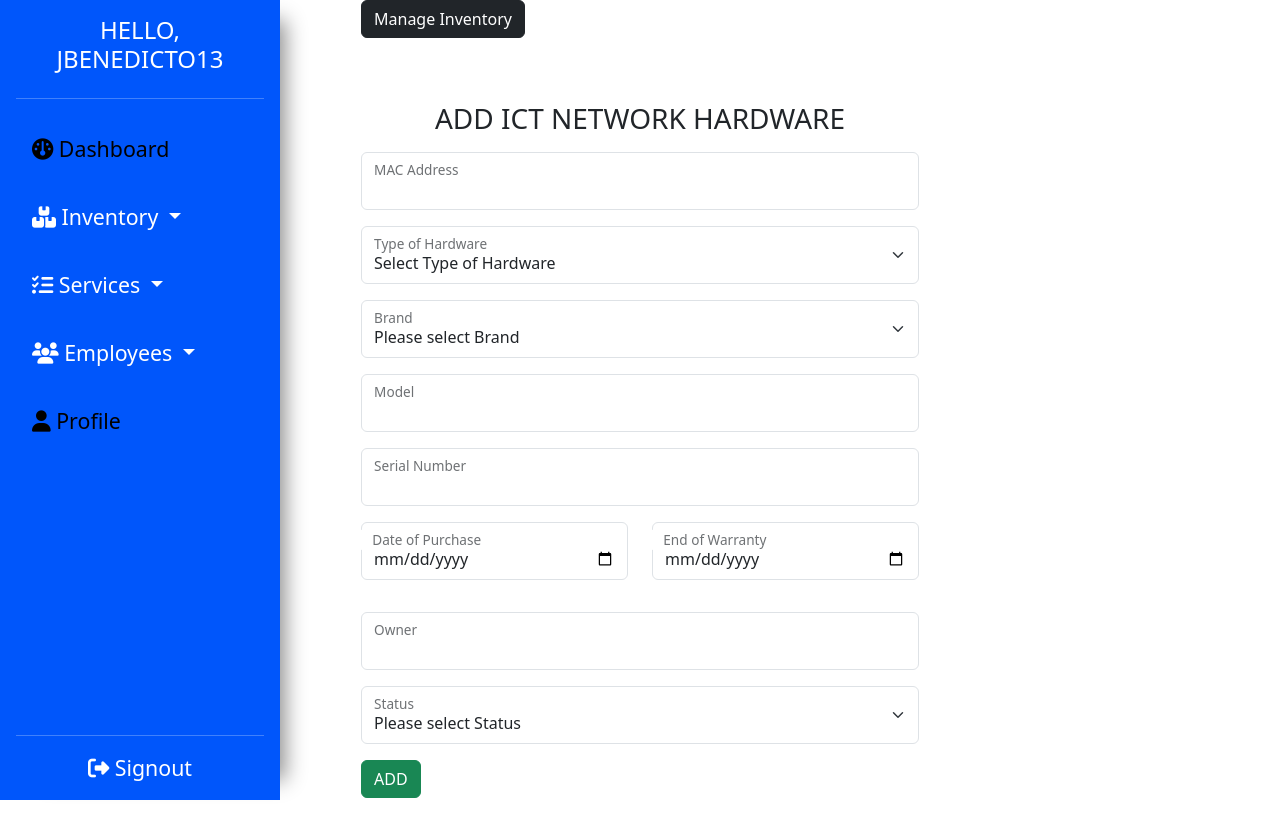
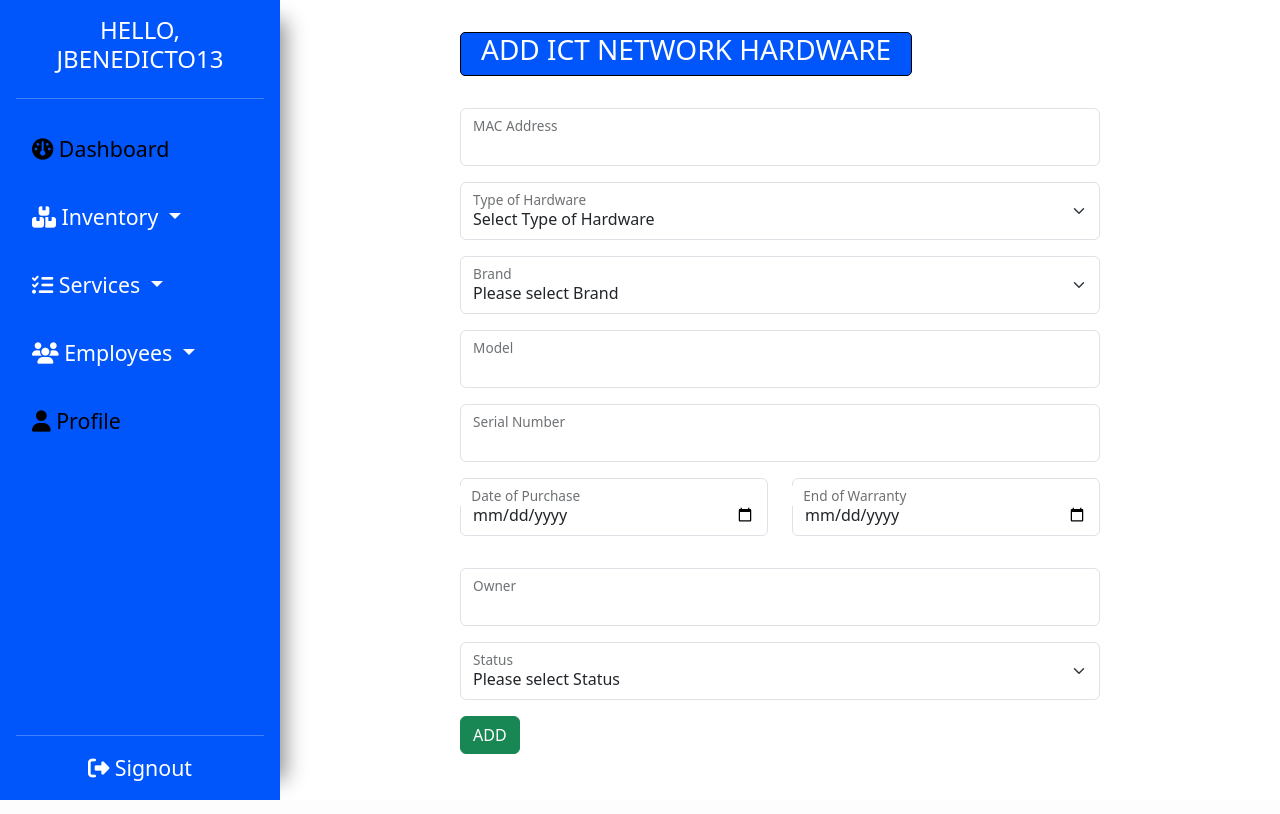
Before and after one commit to res1ro3/ict_inventory_system, a PHP site: page /inventory/add.php in a window 1280 px wide. Run offline with PHP 8.4, Linux system fonts and the light colour scheme; a user stored in the database is signed in; some libraries are stand-ins or nearby versions.

Commit message:
Re layout add inventory

```diff
--- a/inventory/add.php
+++ b/inventory/add.php
@@ -50,15 +50,17 @@
     <meta name="viewport" content="width=device-width, initial-scale=1.0">
     <title>ADD ICT NETWORK HARDWARE</title>
     <link href="https://cdn.jsdelivr.net/npm/bootstrap@5.3.0-alpha1/dist/css/bootstrap.min.css" rel="stylesheet" integrity="sha384-GLhlTQ8iRABdZLl6O3oVMWSktQOp6b7In1Zl3/Jr59b6EGGoI1aFkw7cmDA6j6gD" crossorigin="anonymous">
-    <link rel="stylesheet" href="styles/employee.css">
+    <link rel="stylesheet" href="inventory.css">
 </head>
 <body>
-    <div class="container d-flex align-items-center flex-column">
-    <div style="position: absolute; left: 0; top: 0;" id="sidebar-placeholder"><?php include("../sidebar.php") ?></div>
-        <div class="addDiv" style="width: 50%">
-        <button class="btn btn-dark mb-3" onclick="location.href='./manageInventory.php'">Manage Inventory</button>
+    <div class="inventory">
+        <div id="sidebar-placeholder"><?php include("../sidebar.php") ?></div>
+        <div class="addDiv">
+            <div class="dashboard-header" style="margin: 2rem 0">
+                <h3>ADD ICT NETWORK HARDWARE</h3>
+            </div>
+            <!-- <h3 class="text-center mt-5 mb-3">ADD ICT NETWORK HARDWARE</h3> -->
             <form class="needs-validation" novalidate id="addForm" name="addForm" method="post">
-                <h3 class="text-center mt-5 mb-3">ADD ICT NETWORK HARDWARE</h3>
                 <div class="mb-3 col form-floating">
                     <input type="text" class="form-control" id="macInp" name="macInp" required>
                     <label for="macInp" class="form-label" id="macLbl">MAC Address</label>
--- a/inventory/inventory.css
+++ b/inventory/inventory.css
@@ -17,3 +17,8 @@
     border: #000 1px solid;
     border-radius: 5px;
 }
+
+.inventory .addDiv {
+    width: 50%;
+    margin: 0 auto;
+}
--- a/inventory/manageInventory.php
+++ b/inventory/manageInventory.php
@@ -23,7 +23,7 @@
 </head>
 <body>
     <div class="inventory">
-    <div style="" id="sidebar-placeholder"><?php include("../sidebar.php") ?></div>
+    <div id="sidebar-placeholder"><?php include("../sidebar.php") ?></div>
     <div class="inventory-container">
     <div class="tbl_manage_inventory">
         <div class="dashboard-header" style="margin: 2rem 0">
```
